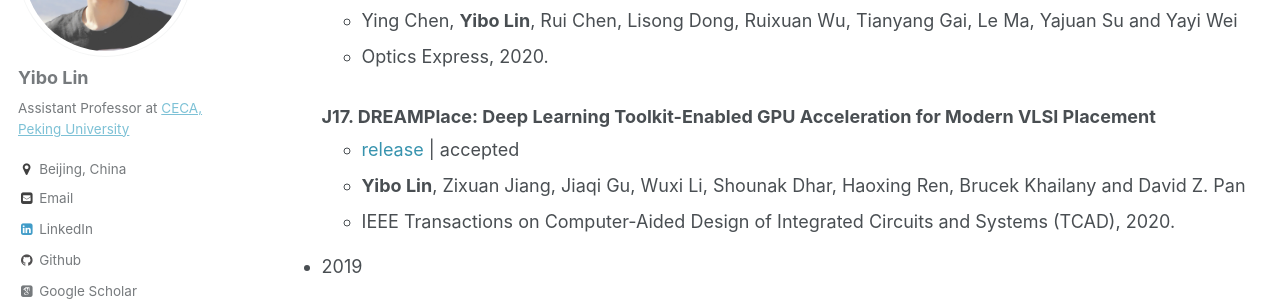
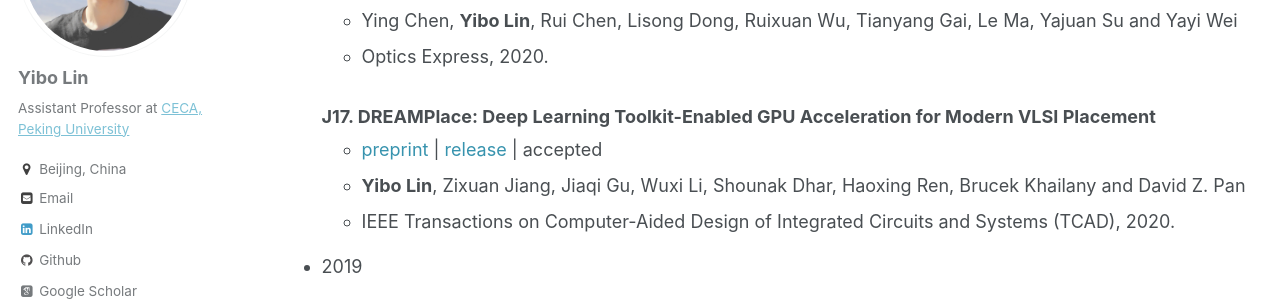
Before and after one commit to limbo018/limbo018.github.io, a Jekyll site: the page built from _pages/publications.md, in a window 1280 px wide and 900 px high, scrolled down 1052 px. Shown: the part 154-455 px from the top of the window. Built offline with Jekyll 4.4.1, drawn with Linux system fonts in a browser that asks for light colours; some web fonts are replaced.

Commit message:
add doi link and preprint for dreamplace tcad

```diff
--- a/_pages/publications.md
+++ b/_pages/publications.md
@@ -50,8 +50,8 @@
      * Ying Chen, **Yibo Lin**, Rui Chen, Lisong Dong, Ruixuan Wu, Tianyang Gai, Le Ma, Yajuan Su and Yayi Wei
      * Optics Express, 2020.
 
-  ### J17. DREAMPlace: Deep Learning Toolkit-Enabled GPU Acceleration for Modern VLSI Placement
-     * <a href="https://github.com/limbo018/DREAMPlace" style="color:#3793ae">release</a> \| accepted
+  ### J17. [DREAMPlace: Deep Learning Toolkit-Enabled GPU Acceleration for Modern VLSI Placement](https://doi.org/10.1109/TCAD.2020.3003843)
+     * <a href="/publications/papers/PLACE_TCAD2020_Lin.pdf" style="color:#3793ae">preprint</a> \| <a href="https://github.com/limbo018/DREAMPlace" style="color:#3793ae">release</a> \| accepted
      * **Yibo Lin**, Zixuan Jiang, Jiaqi Gu, Wuxi Li, Shounak Dhar, Haoxing Ren, Brucek Khailany and David Z. Pan
      * IEEE Transactions on Computer-Aided Design of Integrated Circuits and Systems (TCAD), 2020.
 
--- a/ref/publications.bib
+++ b/ref/publications.bib
@@ -759,8 +759,8 @@
     pages    = {},
     year      = {2020},
     month     = {},
-    publishlink = {},
-    annotateweb={([https://github.com/limbo018/DREAMPlace release])(accepted)},
+    publishlink = {https://doi.org/10.1109/TCAD.2020.3003843},
+    annotateweb={([limbo018.github.io/papers/PLACE_TCAD2020_Lin.pdf preprint])([https://github.com/limbo018/DREAMPlace release])(accepted)},
     annotatecv={(accepted)},
 }
 
```
Also changed, not shown: _includes/publications_cv.md (+1 -1 lines), 4 other files.
